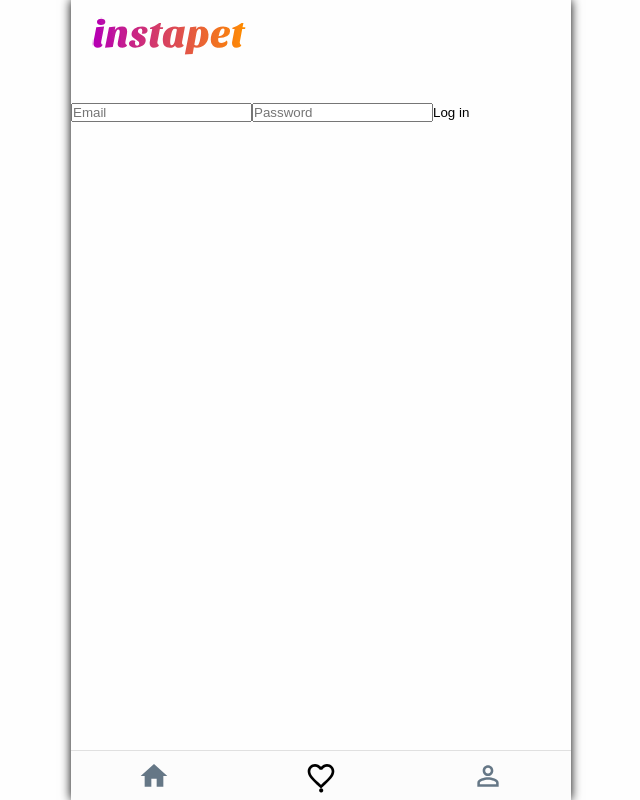
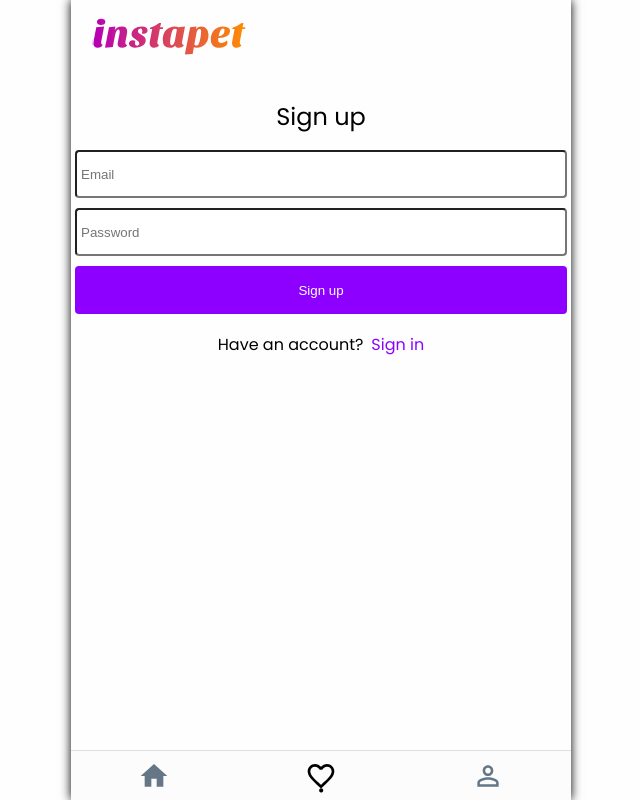
Before and after one commit to rubenpad/instapet, a React app: page /favs in a window 1280 px wide. Shown: the whole page, without its empty margins (319-959 px from the left). Built offline with nearby package versions, Linux system fonts and the light colour scheme.

Commit message:
sign in and sign up form with styles

```diff
--- a/src/App.js
+++ b/src/App.js
@@ -8,7 +8,8 @@ import { Detail } from './pages/Detail'
 import { Home } from './pages/Home'
 import { Favs } from './pages/Favs'
 import { User } from './pages/User'
-import { NotRegisteredUser } from './pages/NotRegisteredUser'
+import { Signup } from './pages/Signup'
+import { Signin } from './pages/Signin'
 import { NavBar } from './components/NavBar'
 
 export const App = () => {
@@ -30,8 +31,9 @@ export const App = () => {
             </Router>
           ) : (
             <Router>
-              <NotRegisteredUser path="/favs" />
-              <NotRegisteredUser path="/user" />
+              <Signup path="/favs" />
+              <Signup path="/user" />
+              <Signin path="/signin" />
             </Router>
           )
         }}
--- a/src/components/UserForm/index.js
+++ b/src/components/UserForm/index.js
@@ -1,18 +1,20 @@
 import React from 'react'
 
 import { useInputValue } from '../../hooks/useInputValue'
+import { Title, Form, Input, Button } from './styles'
 
-export const UserForm = ({ onSubmit }) => {
+export const UserForm = ({ onSubmit, title }) => {
   const email = useInputValue('')
   const password = useInputValue('')
 
   return (
-    <div>
-      <form onSubmit={onSubmit}>
-        <input type="email" placeholder="Email" {...email} />
-        <input type="password" placeholder="Password" {...password} />
-        <button type="submit">Log in</button>
-      </form>
-    </div>
+    <>
+      <Title>{title}</Title>
+      <Form onSubmit={onSubmit}>
+        <Input type="email" placeholder="Email" {...email} required />
+        <Input type="password" placeholder="Password" {...password} required />
+        <Button type="submit">{title}</Button>
+      </Form>
+    </>
   )
 }
--- /dev/null
+++ b/src/components/UserForm/styles.js
@@ -0,0 +1,29 @@
+import styled from 'styled-components'
+
+export const Form = styled.form`
+  padding: 8px 4px;
+`
+
+export const Input = styled.input`
+  width: 100%;
+  height: 48px;
+  margin-bottom: 10px;
+  display: block;
+  padding: 8px 4px;
+  border-radius: 4px;
+`
+
+export const Button = styled.button`
+  width: 100%;
+  height: 48px;
+  background: #8d00ff;
+  border-radius: 4px;
+  color: #fff;
+  text-align: center;
+`
+
+export const Title = styled.h2`
+  margin-bottom: 8px;
+  text-align: center;
+  font-weight: 500;
+`
--- a/src/pages/NotRegisteredUser.js
+++ /dev/null
@@ -1,12 +0,0 @@
-import React from 'react'
-import Context from '../Context'
-
-import { UserForm } from '../components/UserForm'
-
-export const NotRegisteredUser = () => (
-  <Context.Consumer>
-    {({ activateAuth }) => {
-      return <UserForm onSubmit={activateAuth} />
-    }}
-  </Context.Consumer>
-)
--- /dev/null
+++ b/src/pages/Signin.js
@@ -0,0 +1,22 @@
+import React from 'react'
+import { Link } from '@reach/router'
+import Context from '../Context'
+
+import { Action } from './styles'
+import { UserForm } from '../components/UserForm'
+
+export const Signin = () => (
+  <Context.Consumer>
+    {({ activateAuth }) => {
+      return (
+        <>
+          <UserForm onSubmit={activateAuth} title="Sign in" />
+          <Action>
+            <span>Don&#39;t have an account?</span>
+            <Link to="/user">Sign up</Link>
+          </Action>
+        </>
+      )
+    }}
+  </Context.Consumer>
+)
--- /dev/null
+++ b/src/pages/Signup.js
@@ -0,0 +1,22 @@
+import React from 'react'
+import { Link } from '@reach/router'
+import Context from '../Context'
+
+import { Action } from './styles'
+import { UserForm } from '../components/UserForm'
+
+export const Signup = () => (
+  <Context.Consumer>
+    {({ activateAuth }) => {
+      return (
+        <>
+          <UserForm onSubmit={activateAuth} title="Sign up" />
+          <Action>
+            <span>Have an account?</span>
+            <Link to="/signin">Sign in</Link>
+          </Action>
+        </>
+      )
+    }}
+  </Context.Consumer>
+)
--- /dev/null
+++ b/src/pages/styles.js
@@ -0,0 +1,16 @@
+import styled from 'styled-components'
+
+export const Action = styled.div`
+  width: 100%;
+  height: 48px;
+  margin-top: 10px;
+  display: block;
+  text-align: center;
+
+  a {
+    margin-left: 8px;
+    text-decoration: none;
+    color: #8d00ff;
+    cursor: pointer;
+  }
+`
```
